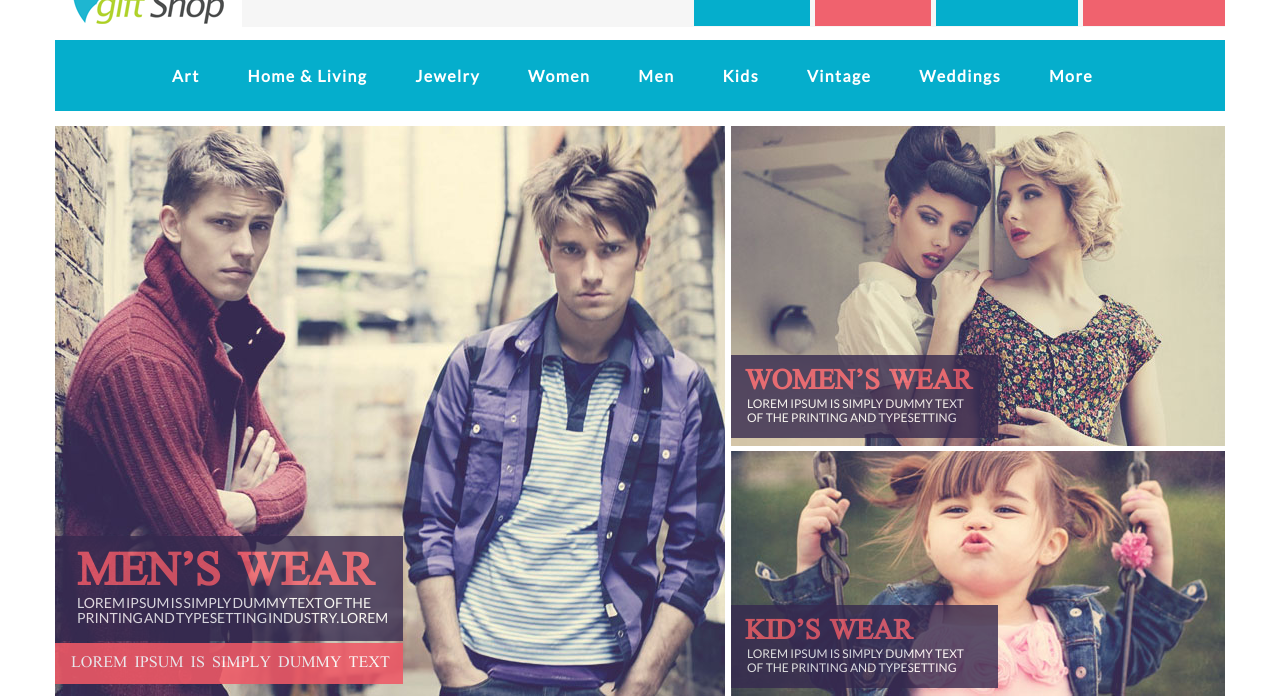
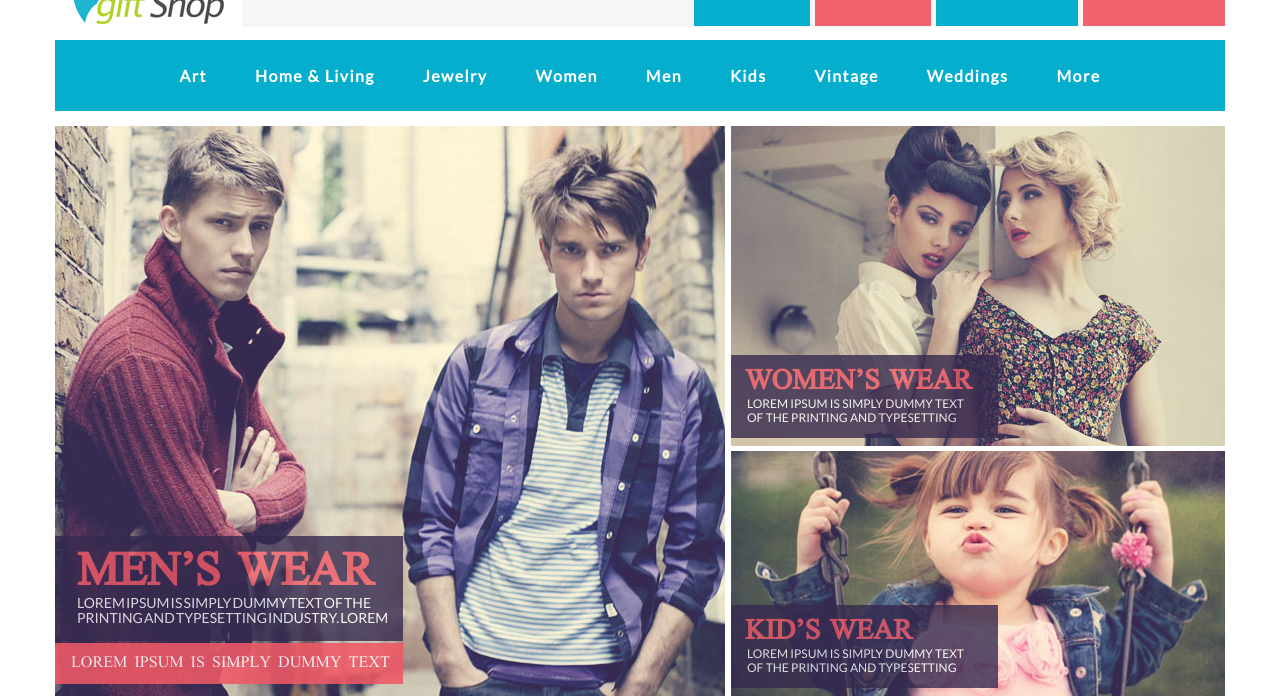
Before and after one commit to s-bozhko/giftshop, a website: page public/index.html in a window 1280 px wide. Shown: the part 101-800 px from the top of the page. Drawn offline with nearby package versions, Linux system fonts and the light colour scheme; files whose address does not match are found by name.

Commit message:
nav menu fix

```diff
--- a/assets/sass/style.scss
+++ b/assets/sass/style.scss
@@ -125,7 +125,11 @@ nav {
 .nav-main {
 	margin: 13px 0 15px;
 	background-color: $light-blue;
-	padding: 0 91px 0 93px;
+	font-size: 0;
+
+	> ul {
+		display: inline-block;
+	}
 
 	> ul > li {
 		display: inline-block;
@@ -713,7 +717,6 @@ footer {
 	border-bottom: 1px solid #b9b9b9;
 	padding-top: 21px;
 	padding-bottom: 23px;
-	margin-bottom: 50px;
 
 	.main-footer {
 		padding-bottom: 42px;
--- a/package.json
+++ b/package.json
@@ -2,7 +2,7 @@
   "name": "GiftShop",
   "version": "0.1.0",
   "devDependencies": {
-    "gulp": "^3.9.0",
+    "gulp": "^3.9.1",
     "gulp-browserify": "^0.5.1",
     "gulp-concat": "^2.6.0",
     "gulp-connect": "^2.3.1",
```
Also changed, not shown: gulpfile.js (+0 -16 lines), public/css/style.css, 1 other file.
